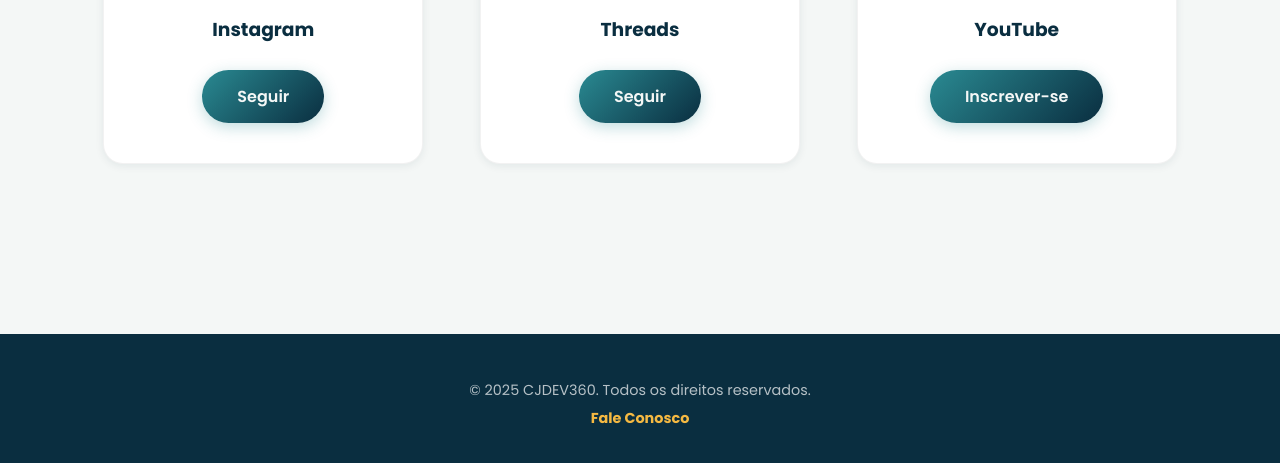
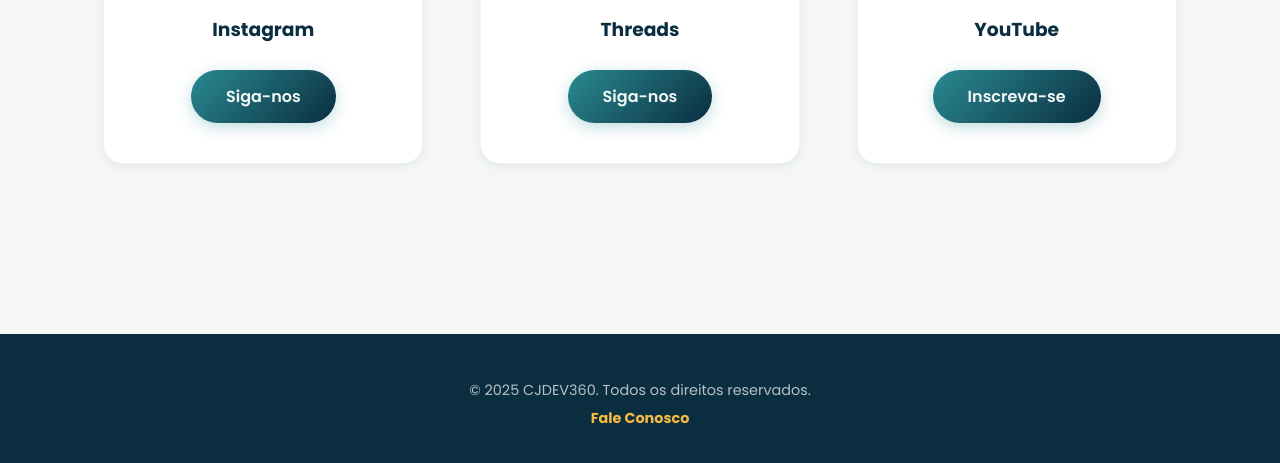
Before and after one commit to cjdev360/site, a plain HTML site: page index.html in a window 1280 px wide. Shown: the part 415-878 px from the top of the page. Drawn offline with Linux system fonts and the light colour scheme.

Commit message:
Add files via upload

```diff
--- a/index.html
+++ b/index.html
@@ -26,7 +26,7 @@
                     <img src="imagens/icone-instagram.png" alt="Instagram" class="icone-rede">
                 </div>
                 <h3>Instagram</h3>
-                <a href="https://www.instagram.com/cjdev_360" target="_blank" rel="external" class="botao-ir">Seguir</a>
+                <a href="https://www.instagram.com/cjdev_360" target="_blank" rel="external" class="botao-ir">Siga-nos</a>
             </article>
 
             <article class="cartao-rede threads">
@@ -34,7 +34,7 @@
                     <img src="imagens/icone-threads.png" alt="Threads" class="icone-rede">
                 </div>
                  <h3>Threads</h3>
-                <a href="https://www.threads.com/@cjdev_360" target="_blank" rel="external" class="botao-ir">Seguir</a>
+                <a href="https://www.threads.com/@cjdev_360" target="_blank" rel="external" class="botao-ir">Siga-nos</a>
             </article>
 
             <article class="cartao-rede youtube">
@@ -42,7 +42,7 @@
                     <img src="imagens/icone-youtube.png" alt="YouTube" class="icone-rede">
                 </div>
                  <h3>YouTube</h3>
-                <a href="https://www.youtube.com/@cjdev360" target="_blank" rel="external" class="botao-ir">Inscrever-se</a>
+                <a href="https://www.youtube.com/@cjdev360" target="_blank" rel="external" class="botao-ir">Inscreva-se</a>
             </article>
 
         </section>
```
